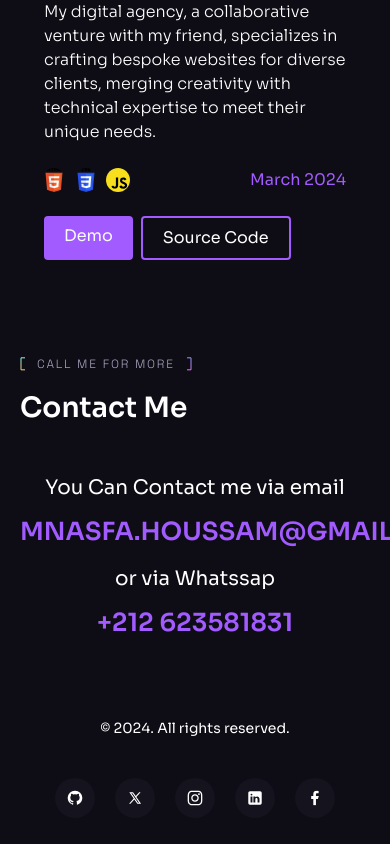
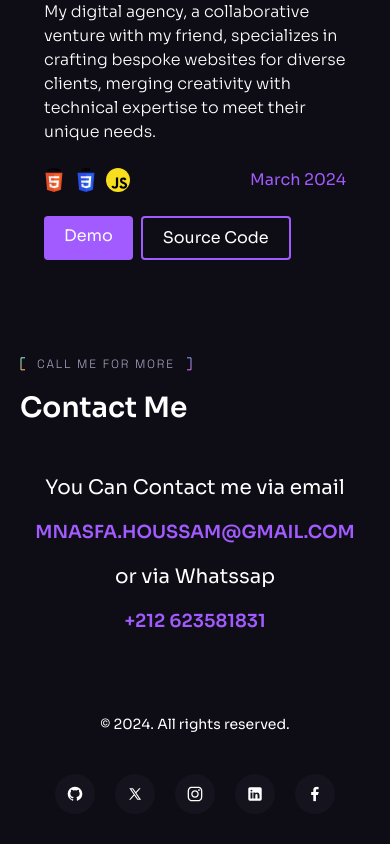
Before and after one commit to MNASFA/mnasfa-portfolio, a React (Vite) app: page / in a window 390 px wide. Shown: the part 7953-8797 px from the top of the page. Built offline with nearby package versions, Linux system fonts and the light colour scheme.

Commit message:
Update Roadmap.jsx

```diff
--- a/src/components/Roadmap.jsx
+++ b/src/components/Roadmap.jsx
@@ -14,12 +14,12 @@ const Roadmap = () => (
      <div className="text-center">
        <div className="mb-5 text-[20px]"> You Can Contact me via email </div>
 
-        <strong className="text-[25px] font-bold uppercase text-[#a25bfe] ">mnasfa.houssam@gmail.com</strong>
+        <strong className="text-[18px] md:text-[25px] font-bold uppercase text-[#a25bfe] ">mnasfa.houssam@gmail.com</strong>
         <br />
 
        <div className="my-5 text-[20px]"> or via Whatssap</div>
 
-        <a href="https://wa.me/623581831" className="text-[25px] font-bold uppercase text-[#a25bfe] ">+212 623581831</a>
+        <a href="https://wa.me/623581831" className="text-[18px] md:text-[25px] font-bold uppercase text-[#a25bfe] ">+212 623581831</a>
      </div>
 
 
```
